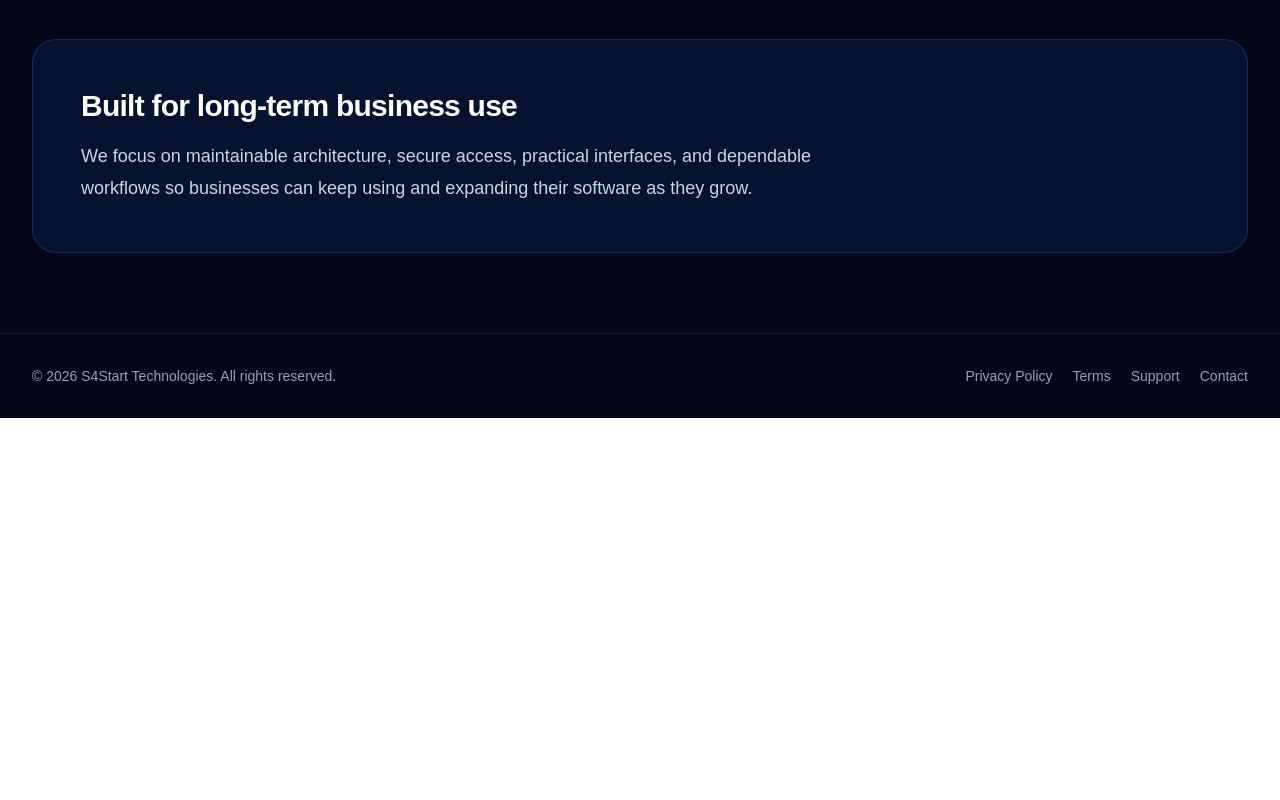
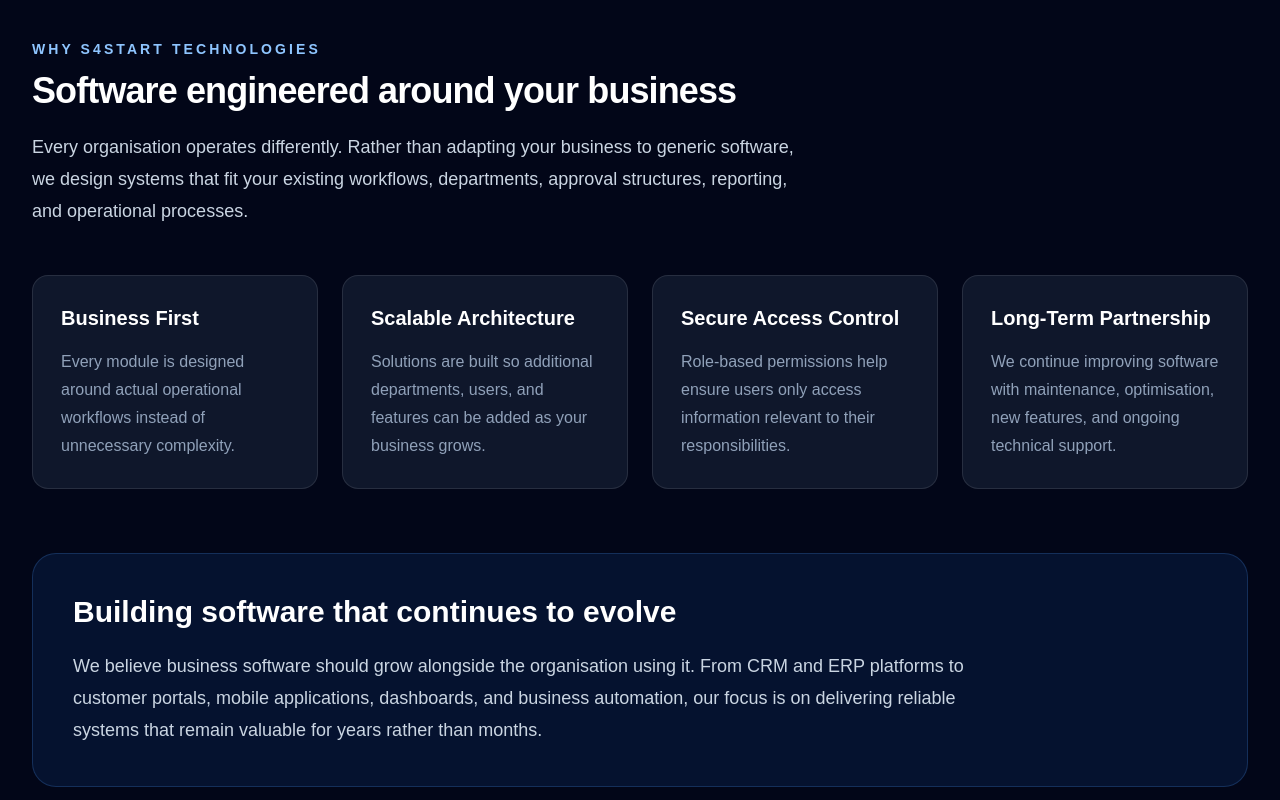
Before and after one commit to SafeerCRM/company-website, a Next.js app: page / in a window 1280 px wide. Shown: the part 1480-2280 px from the top of the page. Before the commit the page ends 1898 px from the top, so only its background shows below. Built offline with nearby package versions, Linux system fonts and the light colour scheme.

Commit message:
improve app page

```diff
--- a/app/page.tsx
+++ b/app/page.tsx
@@ -150,20 +150,85 @@
       </section>
 
       <section>
-        <div className="mx-auto max-w-7xl px-6 py-20 lg:px-8">
-          <div className="rounded-3xl border border-blue-400/20 bg-blue-500/10 p-8 sm:p-12">
-            <h2 className="text-3xl font-bold tracking-tight">
-              Built for long-term business use
-            </h2>
+  <div className="mx-auto max-w-7xl px-6 py-20 lg:px-8">
 
-            <p className="mt-4 max-w-3xl text-lg leading-8 text-slate-300">
-              We focus on maintainable architecture, secure access, practical
-              interfaces, and dependable workflows so businesses can keep using
-              and expanding their software as they grow.
-            </p>
-          </div>
+    <div className="max-w-3xl">
+      <p className="text-sm font-semibold uppercase tracking-[0.22em] text-blue-300">
+        Why S4Start Technologies
+      </p>
+
+      <h2 className="mt-3 text-3xl font-bold tracking-tight sm:text-4xl">
+        Software engineered around your business
+      </h2>
+
+      <p className="mt-5 text-lg leading-8 text-slate-300">
+        Every organisation operates differently. Rather than adapting your
+        business to generic software, we design systems that fit your
+        existing workflows, departments, approval structures, reporting,
+        and operational processes.
+      </p>
+    </div>
+
+    <div className="mt-12 grid gap-6 md:grid-cols-2 lg:grid-cols-4">
+
+      {[
+        {
+          title: "Business First",
+          desc: "Every module is designed around actual operational workflows instead of unnecessary complexity.",
+        },
+
+        {
+          title: "Scalable Architecture",
+          desc: "Solutions are built so additional departments, users, and features can be added as your business grows.",
+        },
+
+        {
+          title: "Secure Access Control",
+          desc: "Role-based permissions help ensure users only access information relevant to their responsibilities.",
+        },
+
+        {
+          title: "Long-Term Partnership",
+          desc: "We continue improving software with maintenance, optimisation, new features, and ongoing technical support.",
+        },
+      ].map((item) => (
+
+        <div
+          key={item.title}
+          className="rounded-2xl border border-white/10 bg-slate-900 p-7"
+        >
+          <h3 className="text-xl font-semibold">
+            {item.title}
+          </h3>
+
+          <p className="mt-4 leading-7 text-slate-400">
+            {item.desc}
+          </p>
+
         </div>
-      </section>
+
+      ))}
+
+    </div>
+
+    <div className="mt-16 rounded-3xl border border-blue-400/20 bg-blue-500/10 p-10">
+
+      <h2 className="text-3xl font-bold">
+        Building software that continues to evolve
+      </h2>
+
+      <p className="mt-5 max-w-4xl text-lg leading-8 text-slate-300">
+        We believe business software should grow alongside the organisation
+        using it. From CRM and ERP platforms to customer portals, mobile
+        applications, dashboards, and business automation, our focus is on
+        delivering reliable systems that remain valuable for years rather
+        than months.
+      </p>
+
+    </div>
+
+  </div>
+</section>
 
       <footer className="border-t border-white/10">
         <div className="mx-auto flex max-w-7xl flex-col gap-4 px-6 py-8 text-sm text-slate-400 md:flex-row md:items-center md:justify-between lg:px-8">
```
